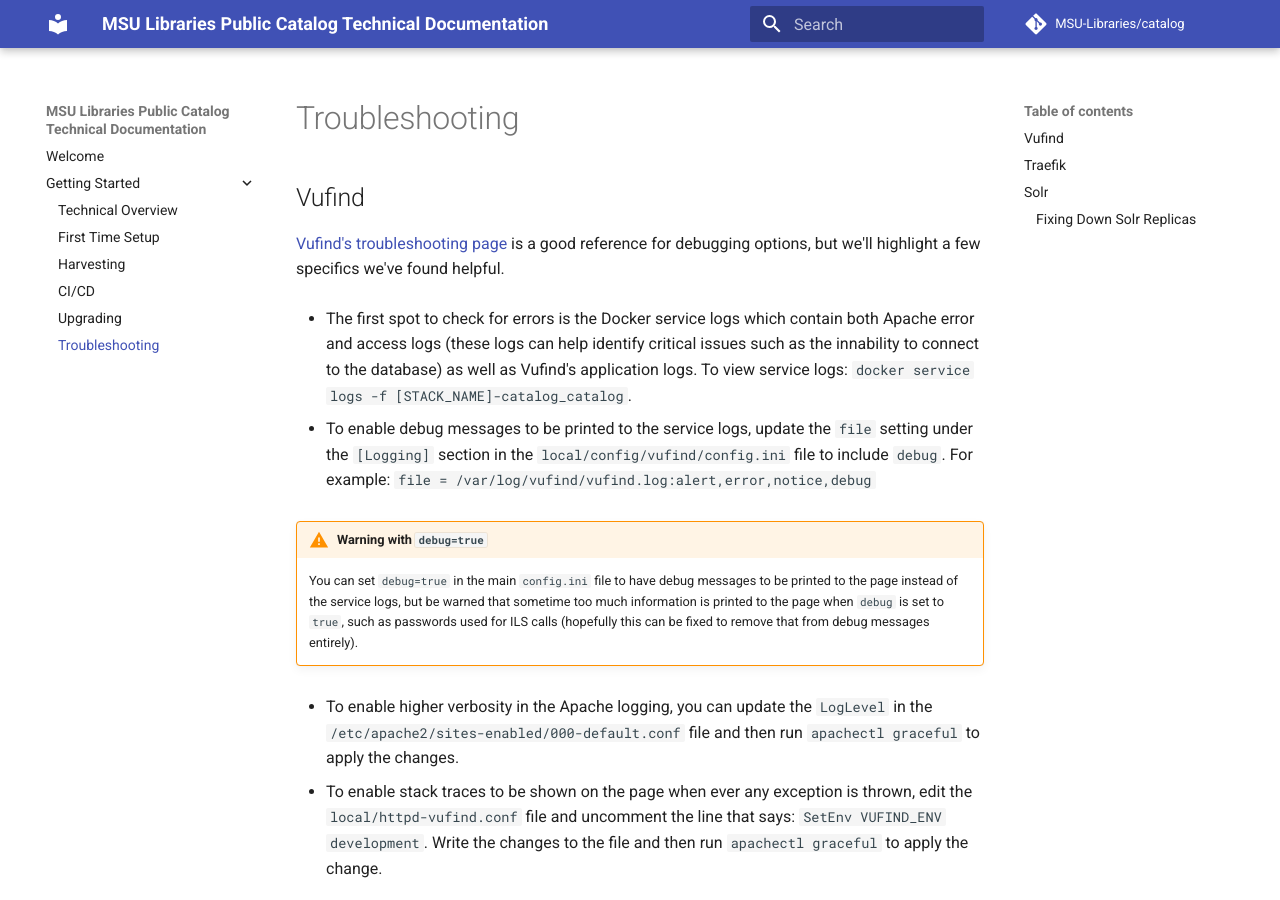
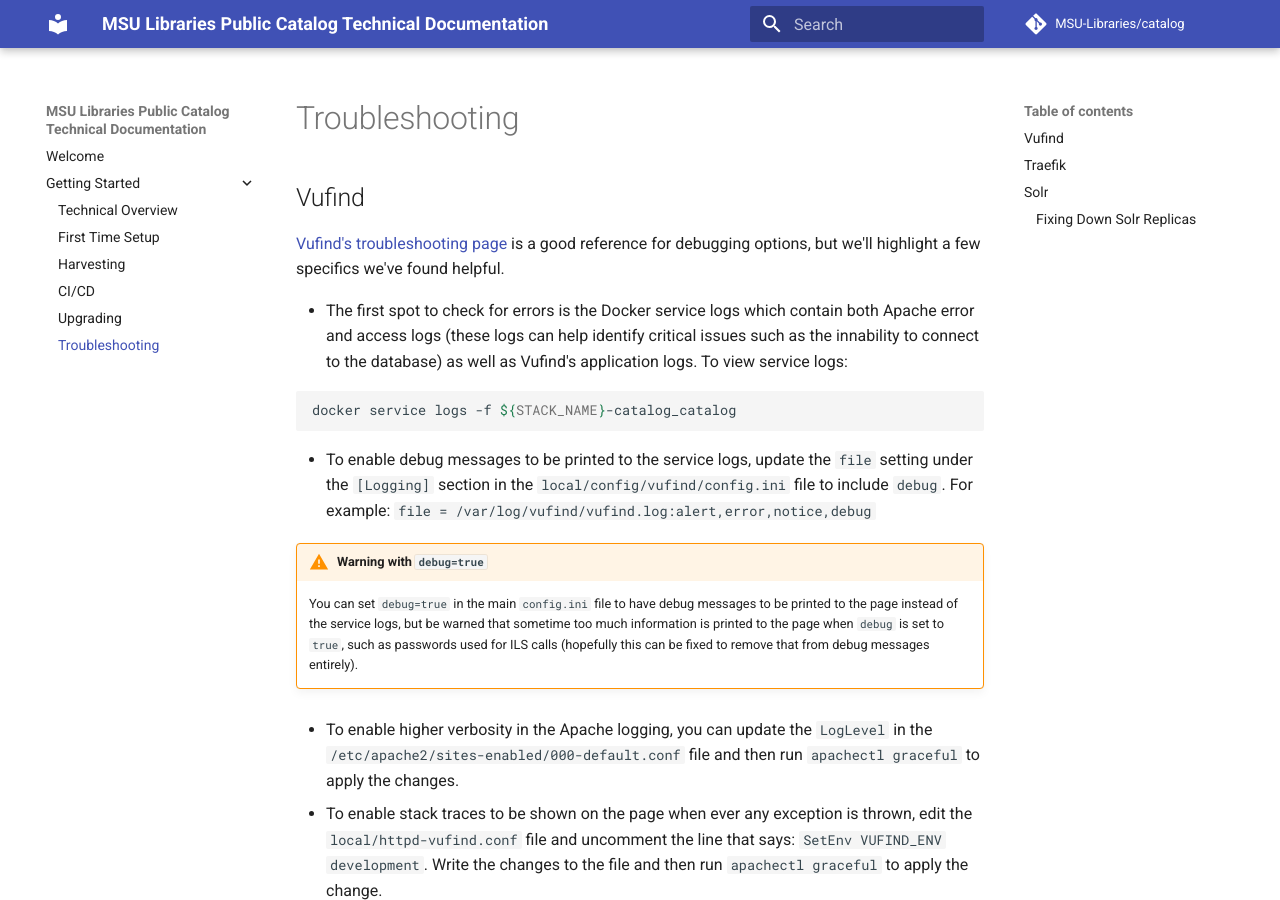
Before and after one commit to MSU-Libraries/catalog, an MkDocs documentation site: the page built from docs/troubleshooting.md, in a window 1280 px wide and 900 px high. Built offline with MkDocs 1.6.1 and Material for MkDocs 9.7.7, drawn with Linux system fonts in a browser that asks for light colours; comment, search, counter and statistics services are not loaded.

````diff
--- a/.gitlab-ci.yml
+++ b/.gitlab-ci.yml
@@ -311,7 +311,7 @@ Vufind Populate Environment:
     - ssh-keyscan $DEPLOY_HOST_C >> ~/.ssh/known_hosts;
     # Load some records
     - echo "Running harvest-and-import.sh now";
-    - ssh deploy@$DEPLOY_HOST_A "docker exec \$(docker ps -q -f name=${STACK_NAME}-catalog_catalog) /harvest-and-import.sh -c -l 1 -b -v -r >/dev/null 2>&1";
+    - ssh deploy@$DEPLOY_HOST_A "docker exec \$(docker ps -q -f name=${STACK_NAME}-catalog_catalog) /harvest-and-import.sh -c -l 1 -b -r >/dev/null 2>&1";
     - echo "Import completed with exit code $?";
     # Rebuild alphabetic browse databases
     - echo "Running Alphabetic browse database build";
@@ -326,6 +326,7 @@ Verify Health:
   needs:
     - job: Set Stack Name
       artifacts: true
+    - job: Vufind Upgrade
   script:
     - HOSTS="$DEPLOY_HOST_A $DEPLOY_HOST_B $DEPLOY_HOST_C";
     - |
--- a/docs/troubleshooting.md
+++ b/docs/troubleshooting.md
@@ -8,8 +8,11 @@ specifics we've found helpful.
 * The first spot to check for errors is the Docker service logs which
 contain both Apache error and access logs (these logs can help identify
 critical issues such as the innability to connect to the database) as well
-as Vufind's application logs.
-To view service logs: `docker service logs -f [STACK_NAME]-catalog_catalog`.
+as Vufind's application logs. To view service logs:
+
+```bash
+docker service logs -f ${STACK_NAME}-catalog_catalog
+```
 
 * To enable debug messages to be printed to the service logs,
 update the `file` setting under the `[Logging]` section
````
